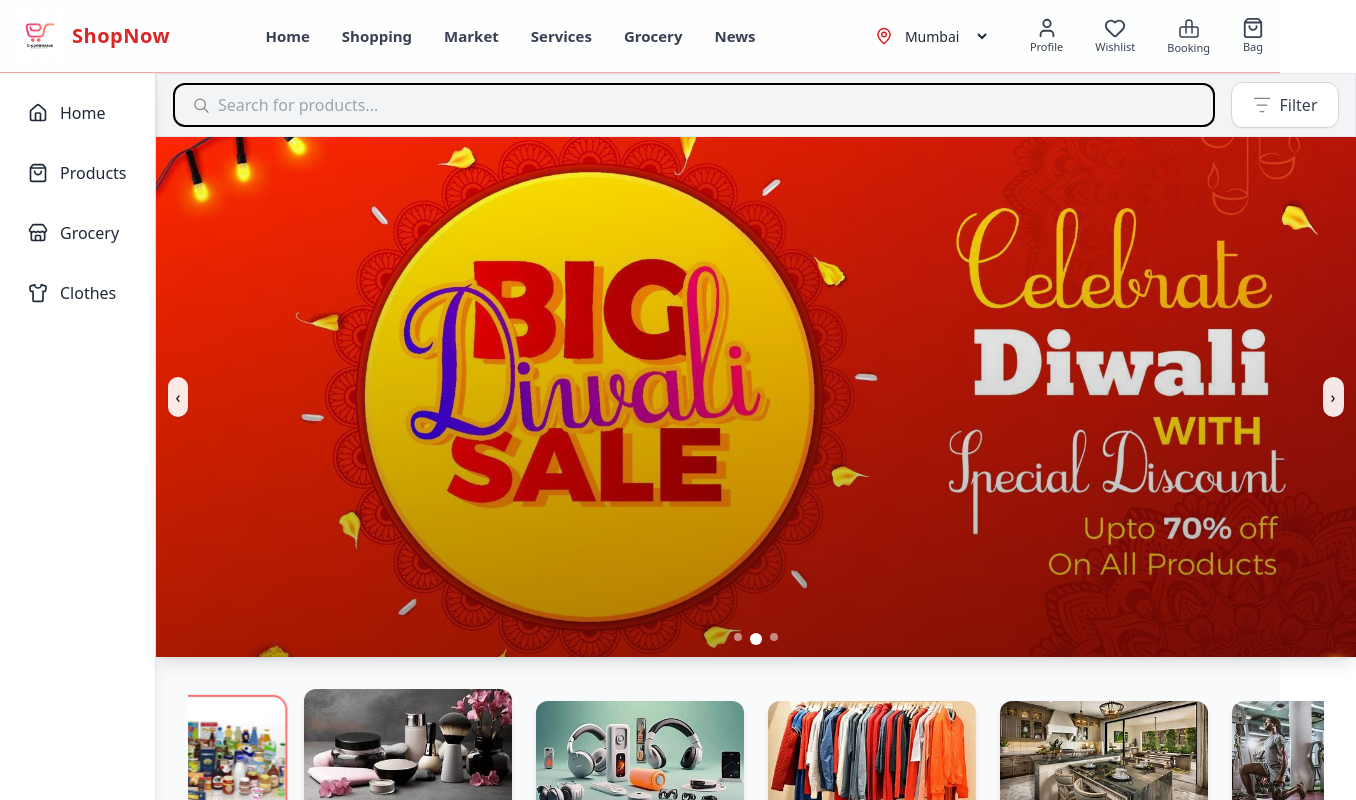
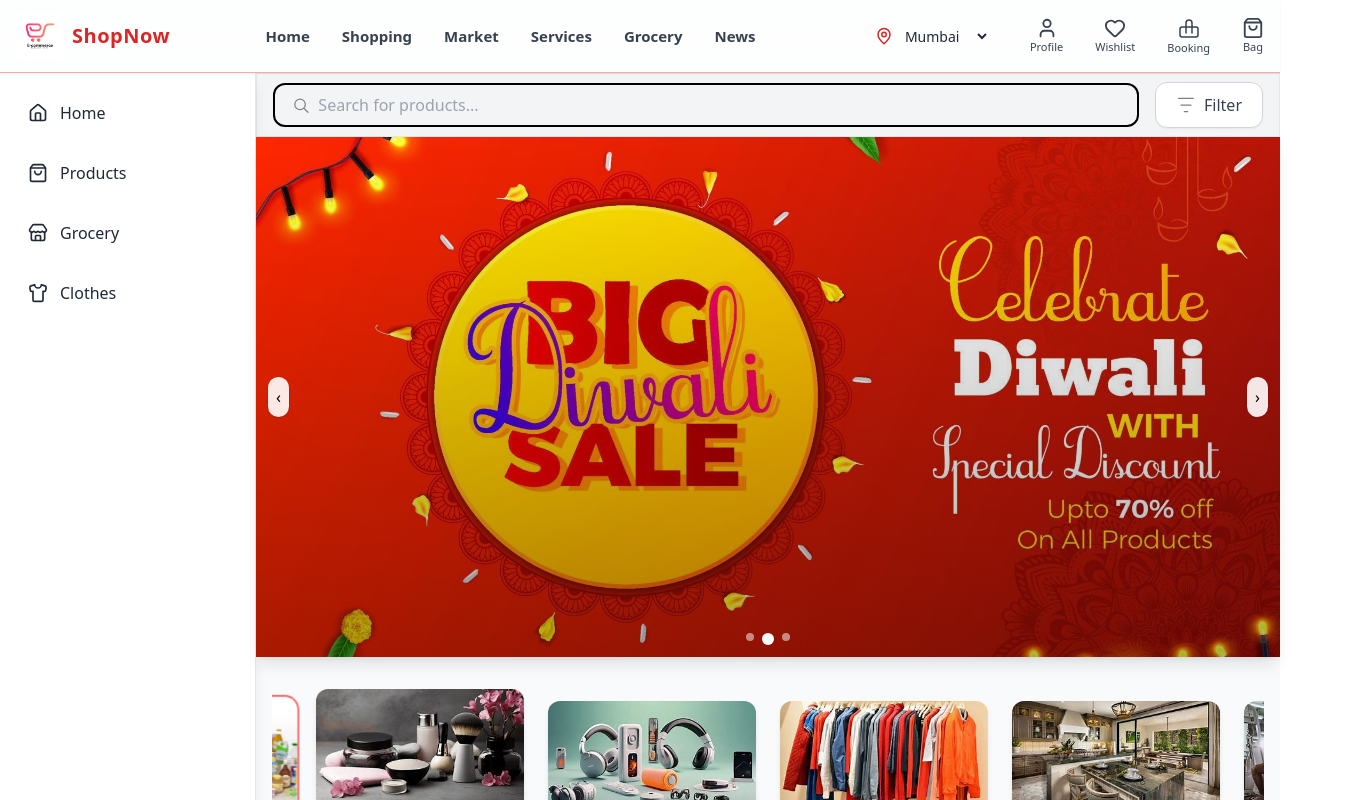
Before and after one commit to mayur1212/ecommerce-app, a React (Vite) app: page / in a window 1280 px wide. Shown: the top 800 px of the page, 1356 px wide, since content can reach past the window. Built offline with nearby package versions, Linux system fonts and the light colour scheme.

Commit message:
Update Home.jsx

```diff
--- a/src/pages/Home.jsx
+++ b/src/pages/Home.jsx
@@ -15,23 +15,17 @@ export default function Home() {
       <Header />
 
       <div className="flex w-full">
-        {/* Sticky Sidebar */}
+        {/* Sidebar */}
         <aside className="hidden md:block w-64 sticky top-16 h-[calc(100vh-4rem)] bg-white shadow-lg p-4 border-r">
           <Sidebar />
         </aside>
 
-        <div className="flex-1 w-full px-3 md:px-0 md:max-w-[1100px] xl:max-w-[1200px] mx-auto">
-
-          {/* ⭐ NEW — Sticky Search + Filter Header (Desktop Only) */}
-          <div className="hidden lg:flex items-center w-full bg-gray-100 px-4 py-2
-    border border-gray-200 focus-within:border-blue-500 focus-within:shadow-sm gap-4">
-
-
-
-  {/* Search Box */}
-  <div className="flex items-center w-full bg-gray-100 px-4 py-2
-      border border-black border-2 rounded-xl focus-within:border-blue-500 focus-within:shadow-sm">
-
+        {/* Main content */}
+        <div className="flex-1 min-w-0">
+          {/* Search + Filter (desktop) */}
+          <div className="hidden lg:flex items-center w-full bg-gray-100 px-4 py-2 border border-gray-200 focus-within:border-blue-500 focus-within:shadow-sm gap-4">
+            <div className="flex items-center w-full bg-gray-100 px-4 py-2 border border-black border-2 rounded-xl focus-within:border-blue-500 focus-within:shadow-sm">
+              {/* icon + input */}
               <svg
                 xmlns="http://www.w3.org/2000/svg"
                 fill="none"
@@ -54,12 +48,8 @@ export default function Home() {
               />
             </div>
 
-
-
-  {/* Filter Button */}
-  <button className="flex items-center gap-2 px-5 py-2.5 rounded-xl border border-gray-300
-      bg-white hover:bg-gray-100 transition-all shadow-sm hover:shadow-md">
-
+            <button className="flex items-center gap-2 px-5 py-2.5 rounded-xl border border-gray-300 bg-white hover:bg-gray-100 transition-all shadow-sm hover:shadow-md">
+              {/* filter icon */}
               <svg
                 xmlns="http://www.w3.org/2000/svg"
                 fill="none"
@@ -74,16 +64,15 @@ export default function Home() {
                   d="M3 4h18M6 12h12M10 20h4"
                 />
               </svg>
-
               <span className="font-medium text-gray-700">Filter</span>
             </button>
           </div>
 
-          {/* ⭐ END */}
-
+          {/* Banner – full width of main */}
           <Banner />
 
-          <div className="p-4">
+          {/* Categories + Products – only top/bottom padding */}
+          <div className="pt-4 pb-4 px-0">
             <Categories onSelect={setCategory} activeKey={category} />
             <ProductList category={category} />
           </div>
```
Lines whose indentation alone changed are shown as unchanged.
